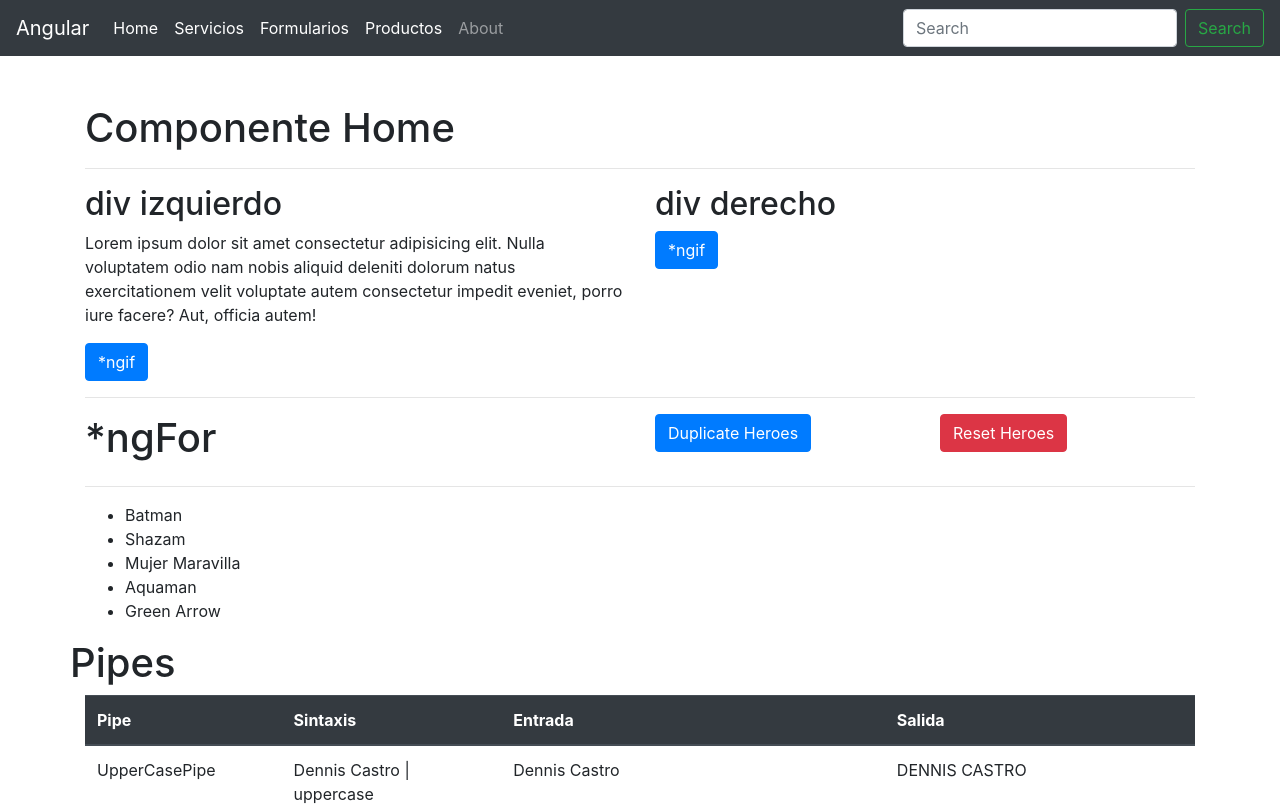
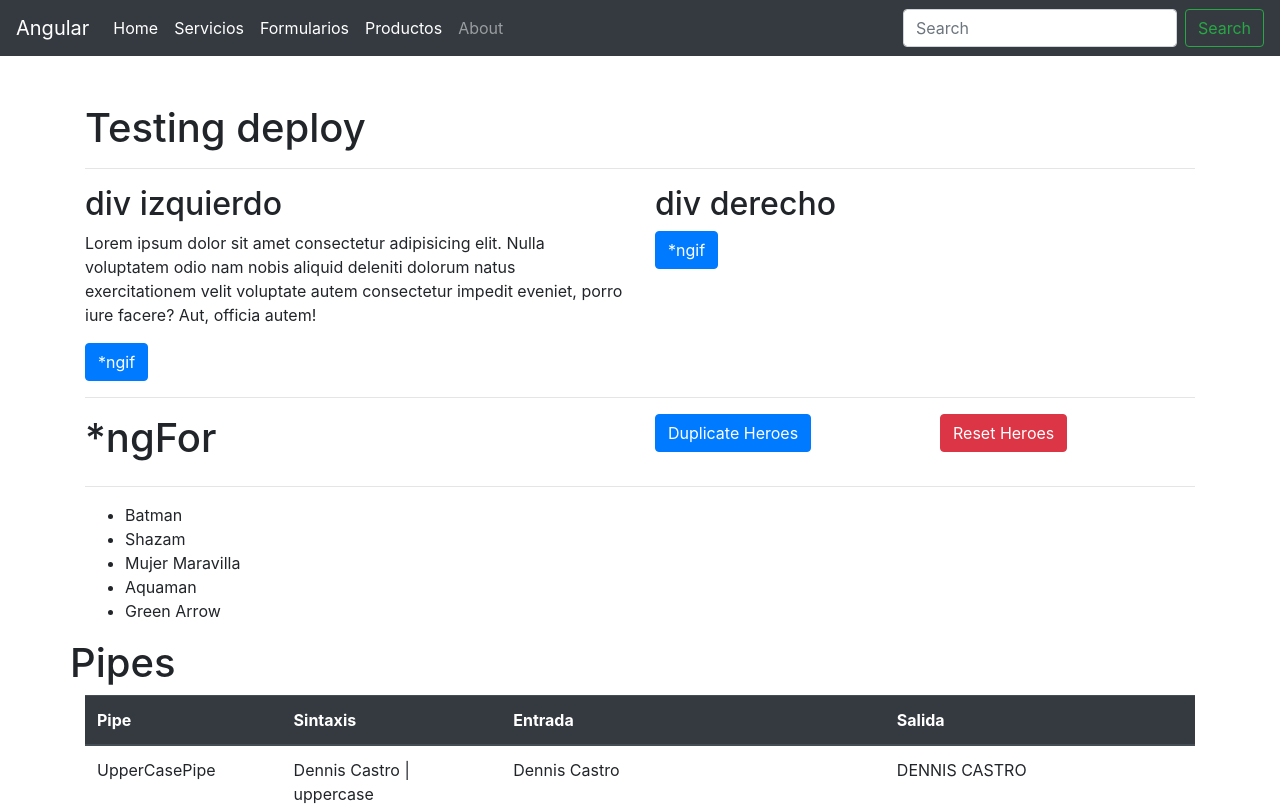
Before and after one commit to nanobot10/angular, an Angular app in the folder tallerApp/: page /home in a window 1280 px wide. Shown: the top 805 px of the page. Built offline with nearby package versions, Linux system fonts and the light colour scheme.

Commit message:
testing deploy

```diff
--- a/tallerApp/src/app/components/home/home.component.html
+++ b/tallerApp/src/app/components/home/home.component.html
@@ -1,6 +1,6 @@
 <div class="container">
 
-    <h1>Componente Home</h1>
+    <h1>Testing deploy</h1>
     <hr>
     <div class="row">
 
```
Also changed, not shown: 1 other file (tests, documents, lock files or other folders).
